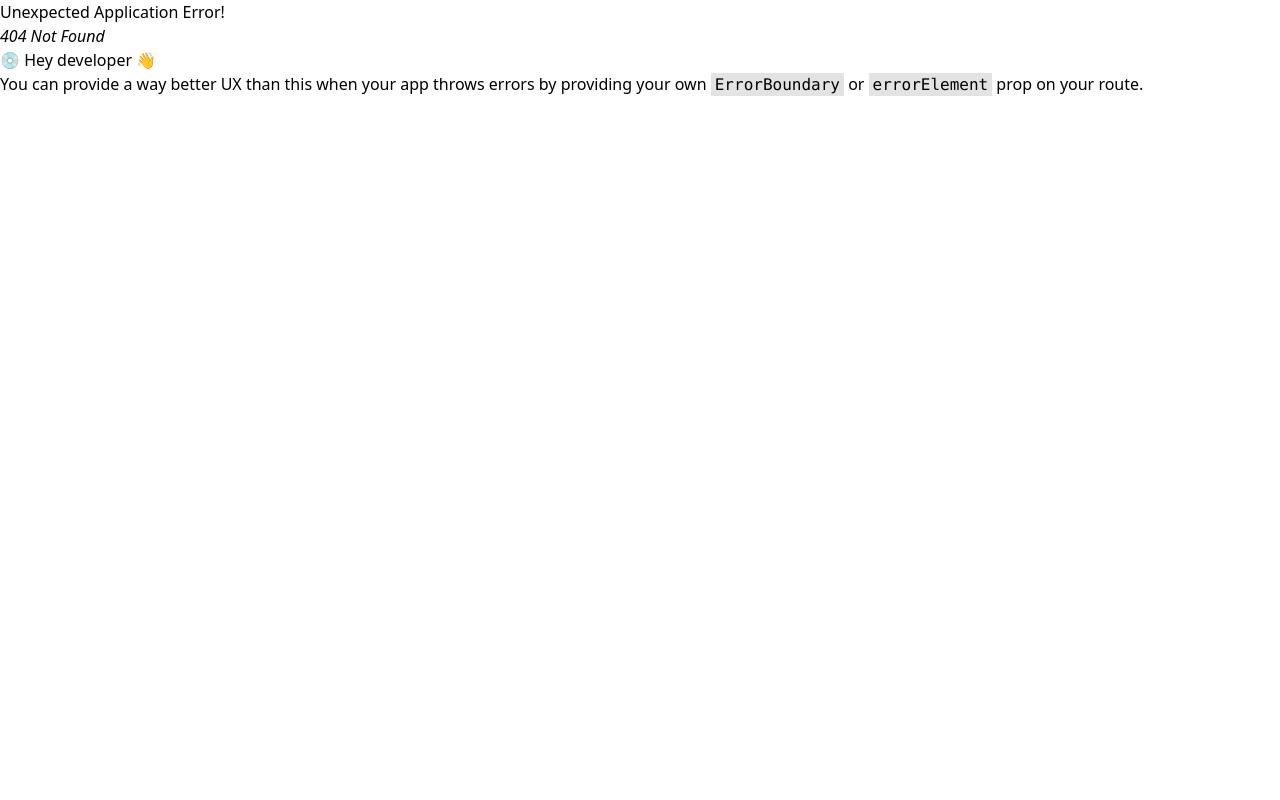
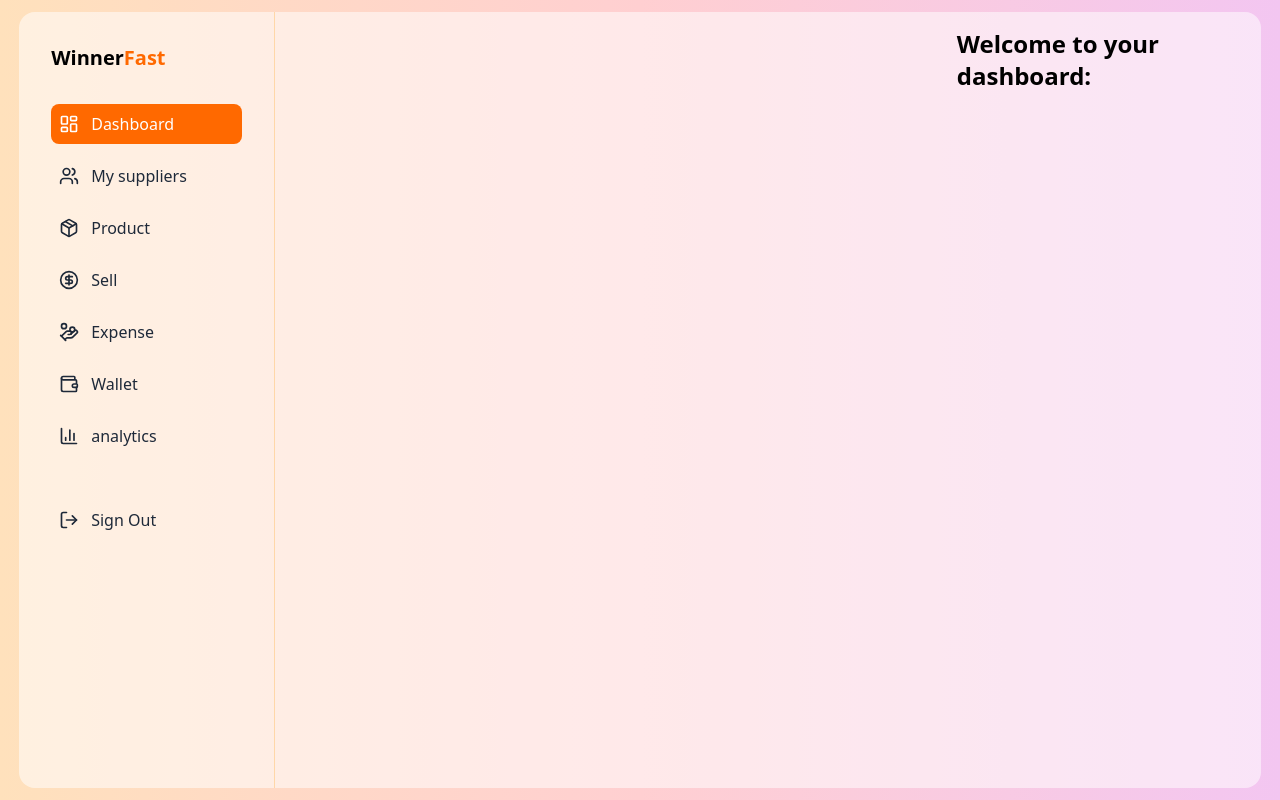
Before and after one commit to Winner-Fast/WinnerFast-Dashboard-client-side, a React (Vite) app: page / in a window 1280 px wide. Before the commit this address had no page. Built offline with nearby package versions, Linux system fonts and the light colour scheme.

Commit message:
Making the sidebar in my dashboard

```diff
--- a/package.json
+++ b/package.json
@@ -10,11 +10,13 @@
     "preview": "vite preview"
   },
   "dependencies": {
-    "@iconscout/react-unicons": "^2.2.4",
+    "@iconscout/react-unicons": "github:iconscout/react-unicons",
     "@tailwindcss/vite": "^4.0.6",
     "framer-motion": "^12.4.4",
+    "lucide-react": "^0.484.0",
     "react": "^19.0.0",
     "react-dom": "^19.0.0",
+    "react-icons": "^5.5.0",
     "react-router-dom": "^7.4.0",
     "tailwindcss": "^4.0.6"
   },
--- a/src/Components/sideBar.jsx
+++ b/src/Components/sideBar.jsx
@@ -1,7 +1,42 @@
-export default function sideBar(){
-    return(
+import React, { useState } from "react";
+import { LogOut, Menu, X } from "lucide-react";
+
+export default function SideBar({ tabs, activeTab, setActiveTab }) {
+    function handleTabClick(tabId, e) {
+        e.preventDefault()
+        setActiveTab(tabId)
+    }
+    const [isOpen, setIsOpen] = useState(false);
+
+    return (
         <>
-        hhhhhhh
+            <div className={`fixed md:relative top-0 left-0 h-full w-64 p-8 border-r border-orange-200 transform transition-transform duration-300 ease-in-out ${isOpen ? 'translate-x-0' : '-translate-x-full md:translate-x-0'} z-40`}>
+                <div className="logo flex items-center space-x-4 mb-8">
+                    <span className="font-bold text-xl">
+                        Winner<span className="text-orange-500">Fast</span>
+                    </span>
+                </div>
+                <div className="menu flex flex-col gap-3">
+                    {tabs.map((tab, index) => (
+                        <div key={index} onClick={(e) => handleTabClick(tab.id, e)} className={`menuItem flex items-center space-x-3 p-2 rounded-lg cursor-pointer ${activeTab === tab.id ? "bg-orange-500 text-white" : "text-gray-800 hover:bg-[#ffcb79]"}`}>
+                            <tab.icon className="w-5 h-5" />
+                            <span>{tab.title}</span>
+                        </div>
+                    ))}
+
+                    <div className="flex items-center space-x-3 p-2 mt-8 cursor-pointer text-gray-800 hover:bg-pink-100">
+                        <LogOut className="w-5 h-5" />
+                        <span>Sign Out</span>
+                    </div>
+                </div>
+            </div>
+
+            {isOpen && (
+                <div className="fixed inset-0 bg-black bg-opacity-50 z-30 md:hidden" onClick={() => setIsOpen(false)}/>
+            )}
+            <button className="md:hidden fixed top-4 left-4 z-50 p-2 rounded-lg bg-orange-500 text-white" onClick={() => setIsOpen(!isOpen)}>
+                {isOpen ? <X size={24} /> : <Menu size={24} />}
+            </button>
         </>
-    )
+    );
 }
--- a/src/Pages/Dashboard.jsx
+++ b/src/Pages/Dashboard.jsx
@@ -1,7 +1,35 @@
-export default function Dashboard(){
+import { useState, useEffect } from 'react';
+import { LayoutDashboard, Users,  Package, BarChart3, CircleDollarSign,HandCoins,Wallet,LogOut } from 'lucide-react';
+import SideBar from "../Components/sideBar"
+
+
+const tabs = [
+  { id: "dashboard", title: "Dashboard", icon: LayoutDashboard },
+  { id: "Suppliers", title: "My suppliers", icon: Users },
+  { id: "Products", title: "Product", icon: Package },
+  { id: "Sells", title: "Sell", icon: CircleDollarSign },
+  { id: "Expenses", title: "Expense", icon: HandCoins },
+  { id: "Wallet", title: "Wallet", icon: Wallet },
+  { id: "Statistics", title: "analytics", icon: BarChart3 },
+];
+
+export default function Dashboard() {
+
+    const [activeTab, setActiveTab] = useState("dashboard");
     return (
-        <>
-        dashboard
-        </>
-    )
+        <div className="h-full flex flex-col">
+            <div className="h-screen flex items-center justify-center bg-gradient-to-r from-[#ffe1bc] via-[#ffcfd1] to-[#f3c6f1] text-black font-inter">
+                <div className="grid h-[97%] w-[97%] bg-[rgba(255,255,255,0.54)] rounded-2xl gap-4 overflow-hidden grid-cols-[11rem_auto_20rem] lg:grid-cols-[auto_20rem]  md:grid-cols-[50%_auto]  sm:grid-cols-1">
+                <SideBar tabs={tabs} activeTab={activeTab} setActiveTab={setActiveTab} />
+                    <div className="p-4">
+                    {activeTab === "dashboard" && (
+                    <h1 className="text-2xl font-bold">
+                        Welcome to your {activeTab}:
+                    </h1>
+                    )}
+                    </div>
+                </div>
+            </div>
+        </div>
+    );
 }
--- /dev/null
+++ b/src/Pages/Layouts/DefaultLayout.jsx
@@ -0,0 +1,11 @@
+import { Outlet } from 'react-router-dom'
+
+export function DefaultLayout() {
+    return (
+        <div>
+            <main>
+                <Outlet />
+            </main>
+        </div>
+    )
+}
```
Also changed, not shown: src/router/index.jsx (+14 -9 lines), 1 other file (tests, documents, lock files or other folders).
